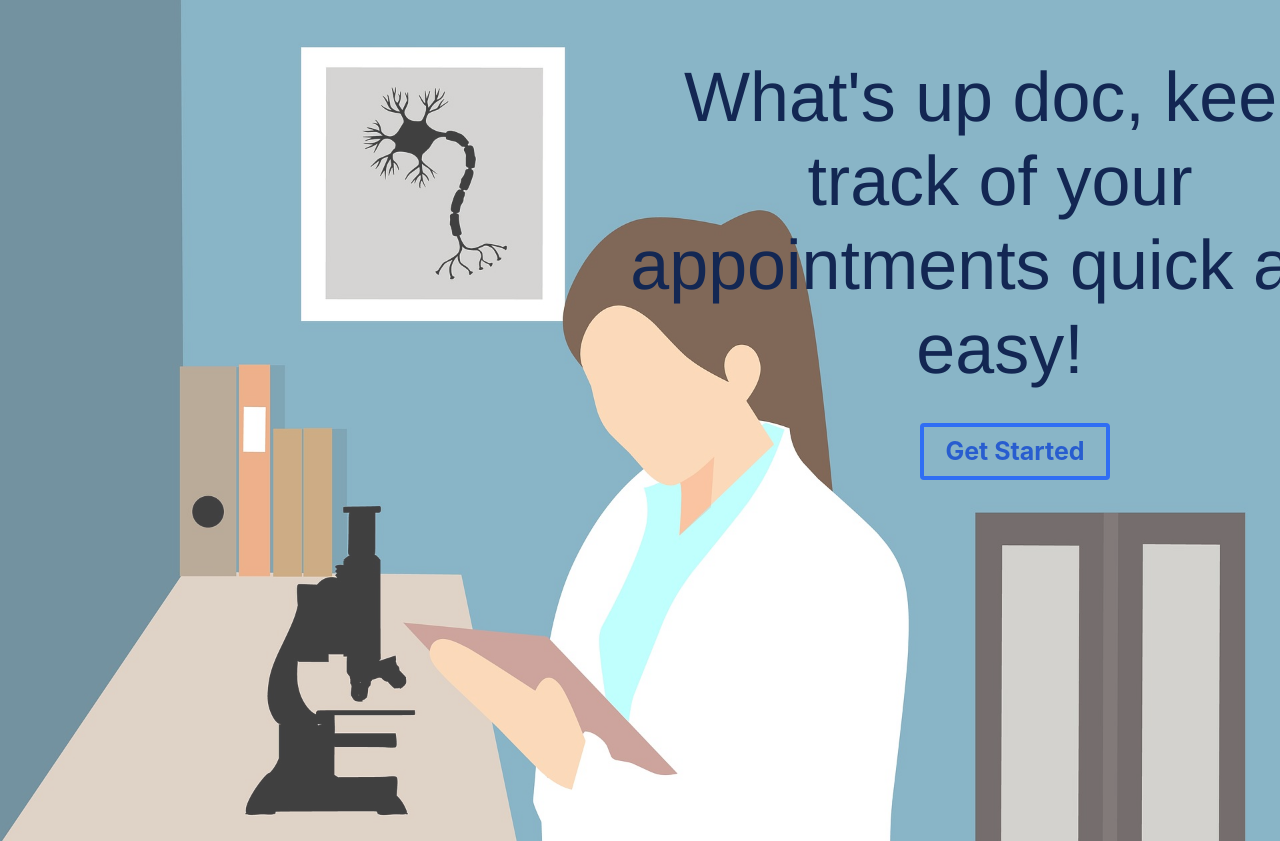
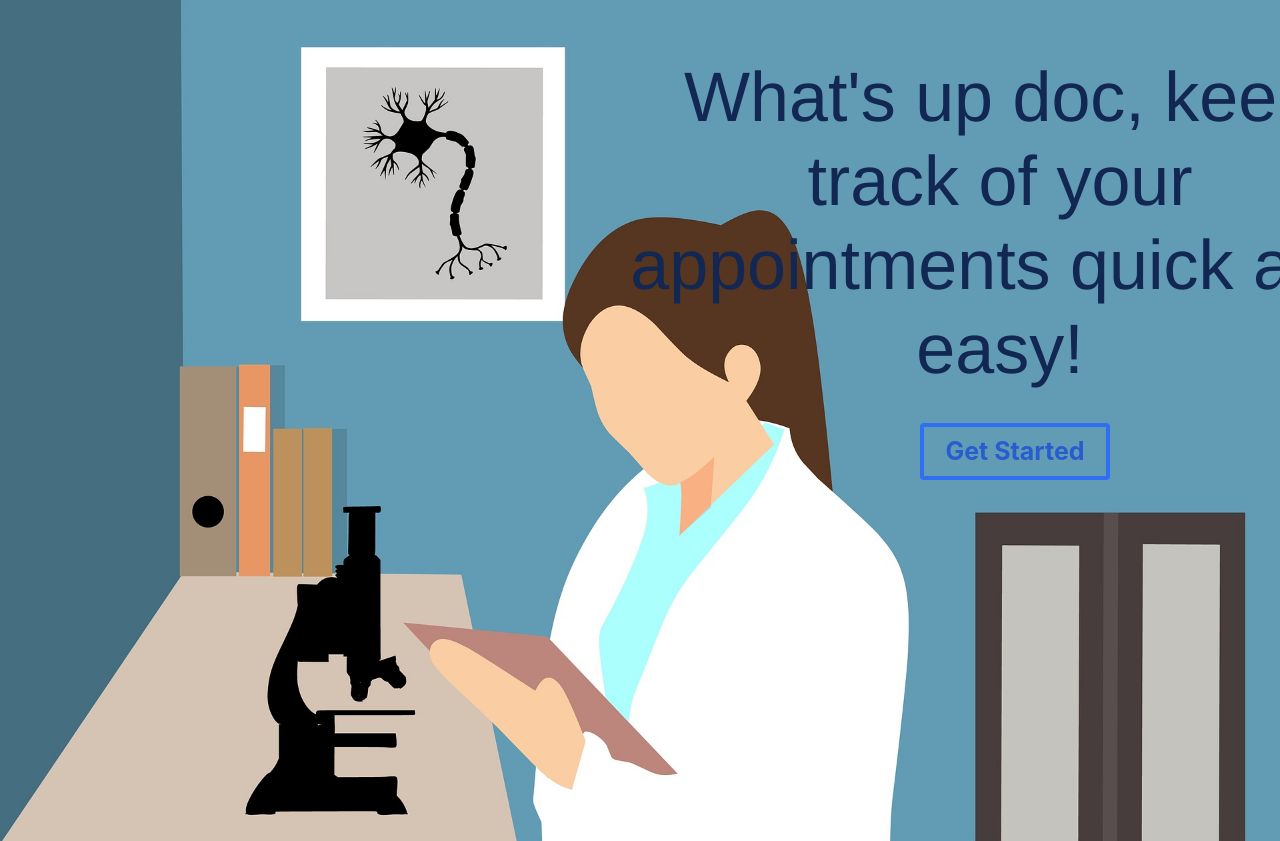
Before and after one commit to Tasneem-Davids/final-capstone-project, a React (Create React App) app in the folder client/: page / in a window 1280 px wide. Shown: the top 841 px of the page. Built offline with nearby package versions, Linux system fonts and the light colour scheme.

Commit message:
Update updatePage.css

```diff
--- a/client/src/components/updatePage.css
+++ b/client/src/components/updatePage.css
@@ -9,7 +9,6 @@
 
 .content-wrapper img {
     width: 100%;
-    opacity: 75%;
     margin-top: -10px;
 }
 
```
